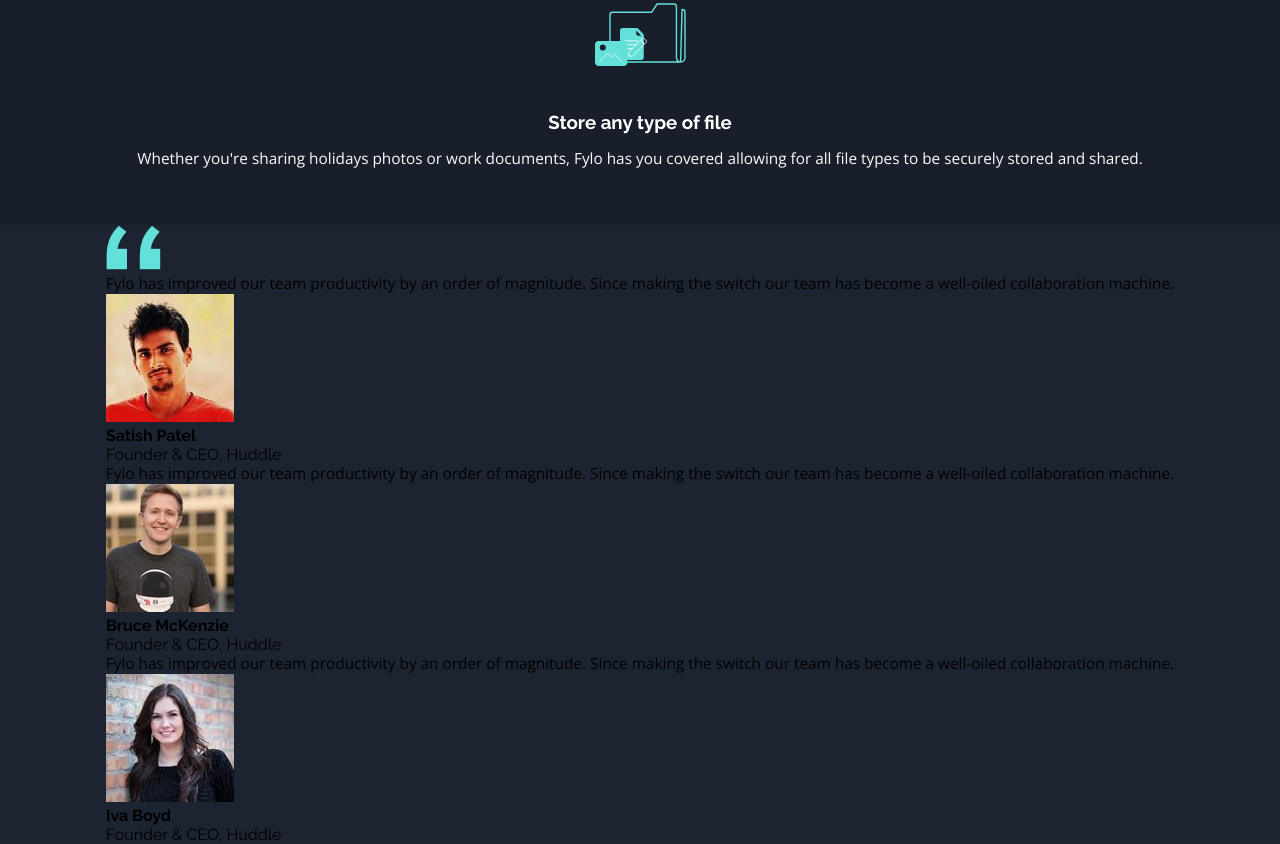
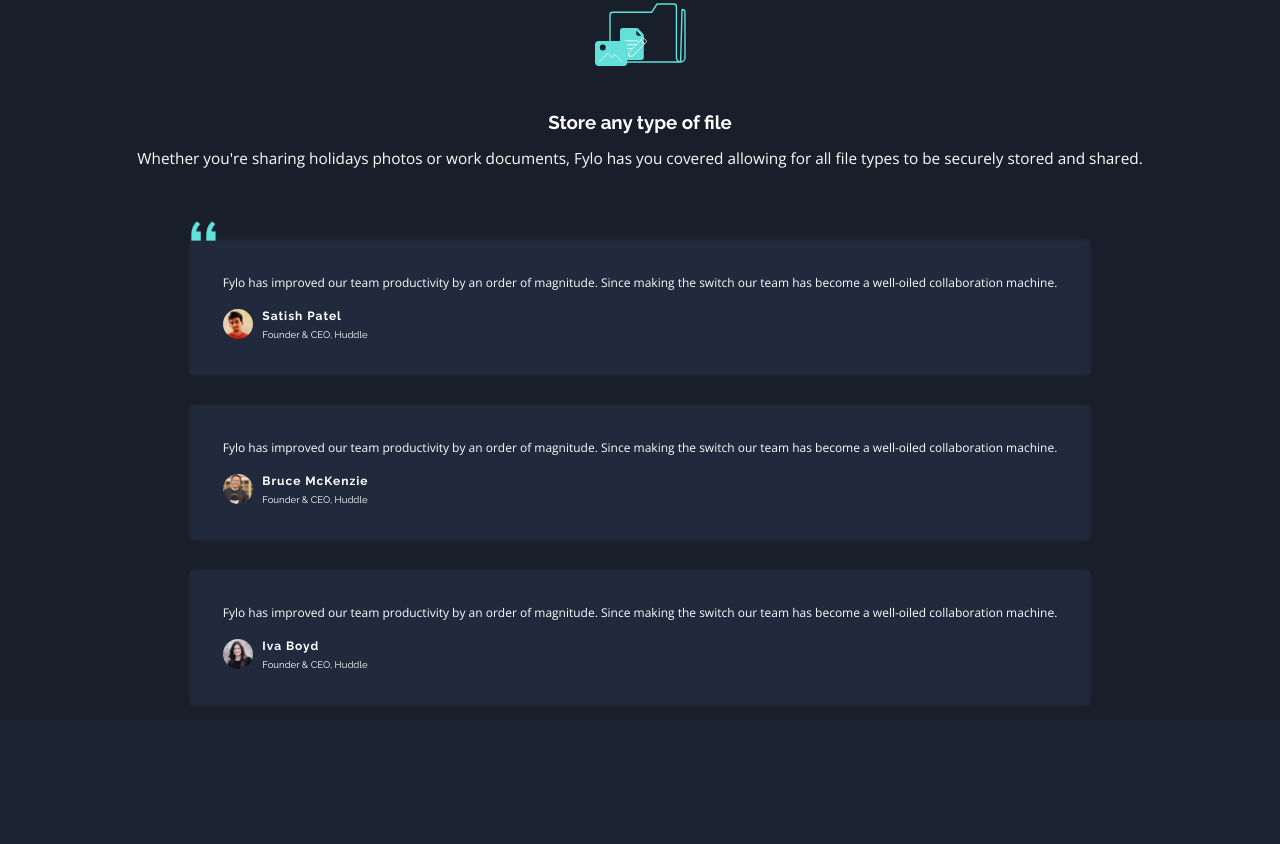
Before and after one commit to Ninjas-T/Fylo-dark-theme-landing-page, a plain HTML site: page index.html in a window 1280 px wide. Shown: the part 1495-2339 px from the top of the page. After the commit the page ends 2215 px from the top, so only its background shows below. Drawn offline with nearby package versions, Linux system fonts and the light colour scheme.

Commit message:
styled the cards using flexbox to look exactly as the design relates #5

```diff
--- a/style.css
+++ b/style.css
@@ -142,3 +142,62 @@
 }
 
 /*Services section styling ends*/
+/*Feedback section styling starts*/
+
+#feedback {
+    width: 100%;
+    color: var(--white);
+    background-color: var(--main-bg);
+    display: flex;
+    justify-content: center;
+    align-items: center;
+    flex-direction: column;
+}
+
+
+.card {
+    position: relative;
+    margin: 1rem 2rem;
+    padding: 2rem;
+    background-color: var(--Testimonials-bg);
+    box-shadow: 0 0 4px rgba(255, 255, 255, 0.1);
+}
+
+.quote {
+    position: absolute;
+    top: -20px;
+    left: 0;
+    width: 25px;
+}
+
+#feedback p {
+    font-size: 0.75rem;
+}
+
+.user img {
+    width: 30px;
+    height: 30px;
+    border-radius: 50%;
+}
+
+.user {
+    width: 100%;
+    display: flex;
+    margin-top: 1rem;
+}
+
+.user div {
+    margin-left: 0.6rem;
+}
+
+.user div h4 {
+    font-family: 'Raleway', sans-serif;
+    font-size: 0.75rem;
+    letter-spacing: 1px;
+}
+
+.user div span {
+    font-size: 0.6rem;
+}
+
+/*Feedback section styling ends*/
```
